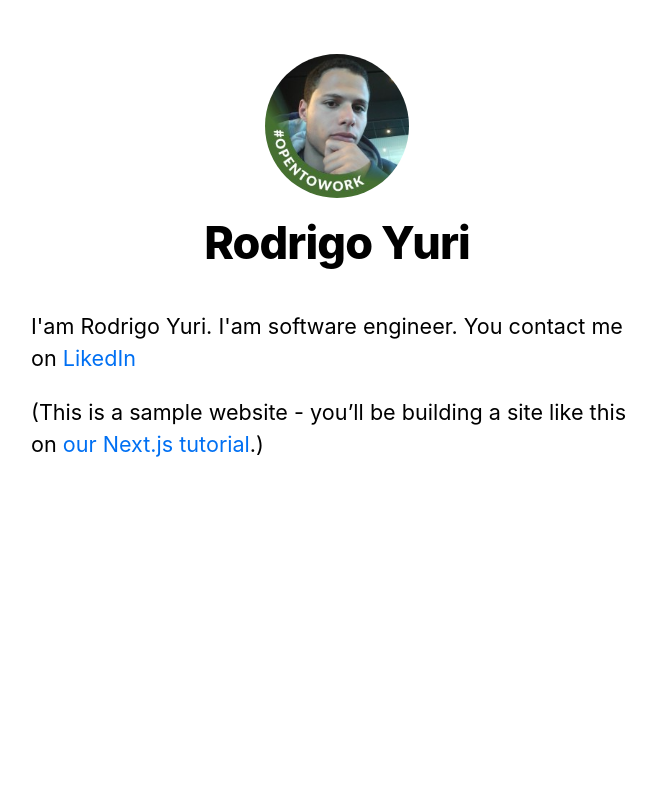
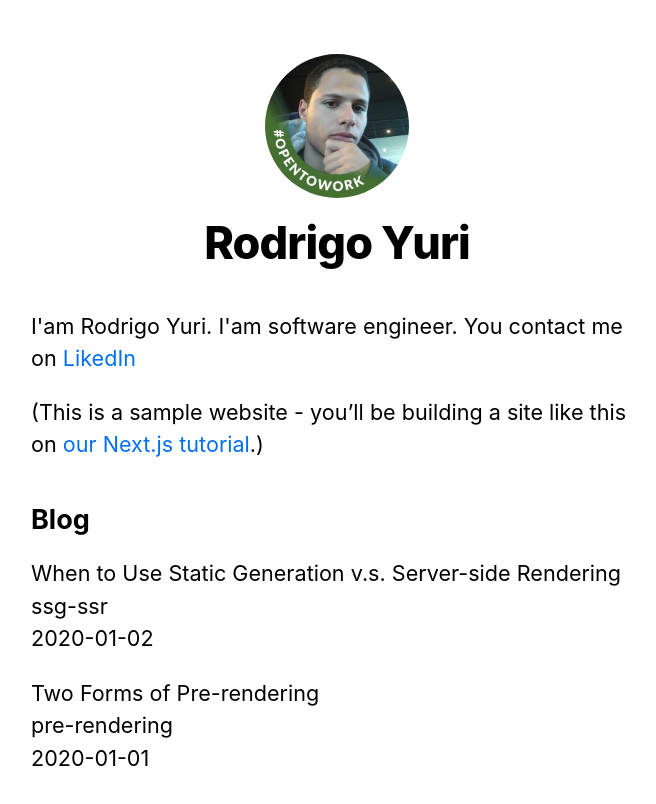
Before and after one commit to rodrigoyuri/first_next_app, a Next.js app: page / in a window 1280 px wide. Shown: the top 804 px of the page, without its empty margins (303-959 px from the left). Built offline with nearby package versions, Linux system fonts and the light colour scheme.

Commit message:
Edição do index para renderização dos posts

```diff
--- a/pages/index.js
+++ b/pages/index.js
@@ -1,8 +1,9 @@
 import Head from 'next/head'
 import Layout, { siteTitle } from '../components/layout'
 import utilStyles from '../styles/utils.module.css'
+import { getSortedPostsData } from '../lib/posts'
 
-export default function Home() {
+export default function Home({ allPostsData }) {
   return (
     <Layout home>
       <Head>
@@ -15,6 +16,29 @@
           <a href="https://nextjs.org/learn">our Next.js tutorial</a>.)
         </p>
       </section>
+      <section className={`${utilStyles.headingMd} ${utilStyles.padding1px}`}>
+        <h2 className={utilStyles.headingLg}>Blog</h2>
+        <ul className={utilStyles.list}>
+          {allPostsData.map(({ id, date, title }) => (
+            <li className={utilStyles.listItem} key={id}>
+              {title}
+              <br />
+              {id}
+              <br />
+              {date}
+            </li>
+          ))}
+        </ul>
+      </section>
     </Layout>
   )
 }
+
+export async function getStaticProps() {
+  const allPostsData = getSortedPostsData()
+  return {
+    props: {
+      allPostsData
+    }
+  }
+}
```
